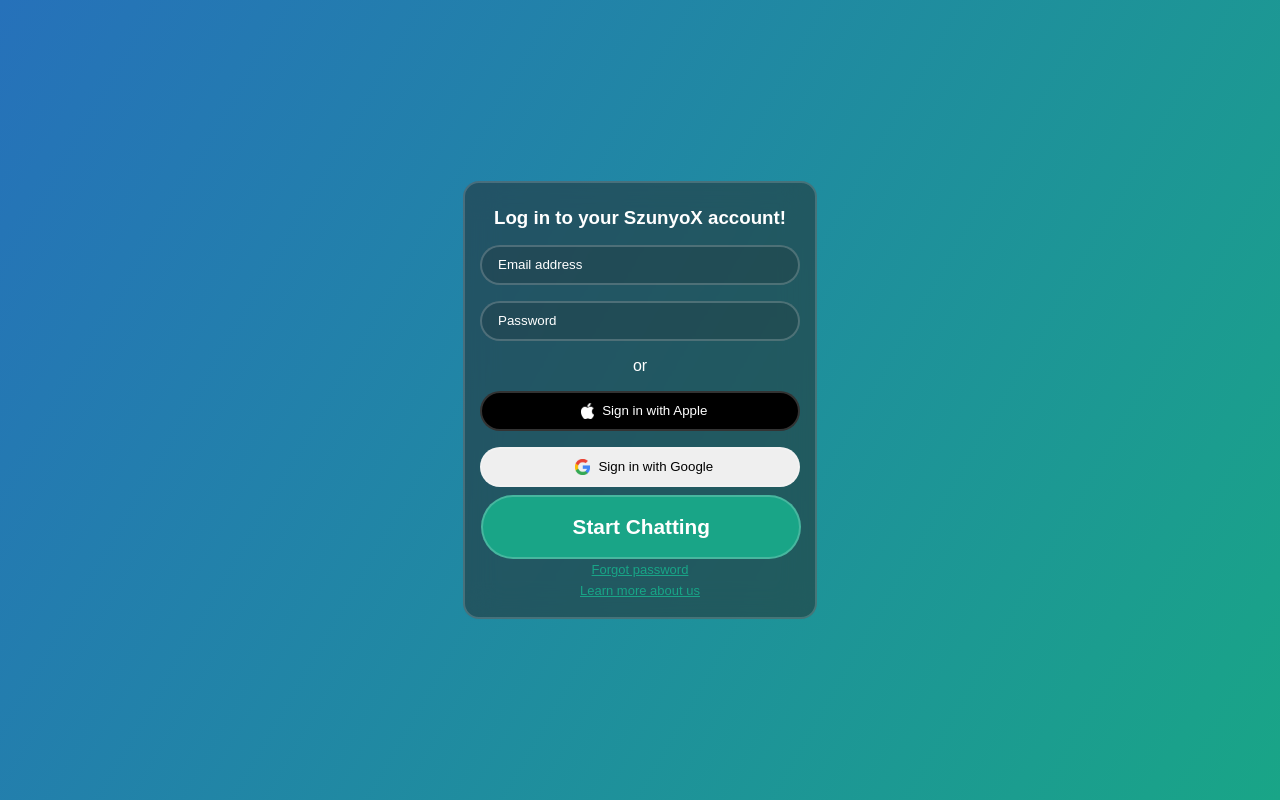
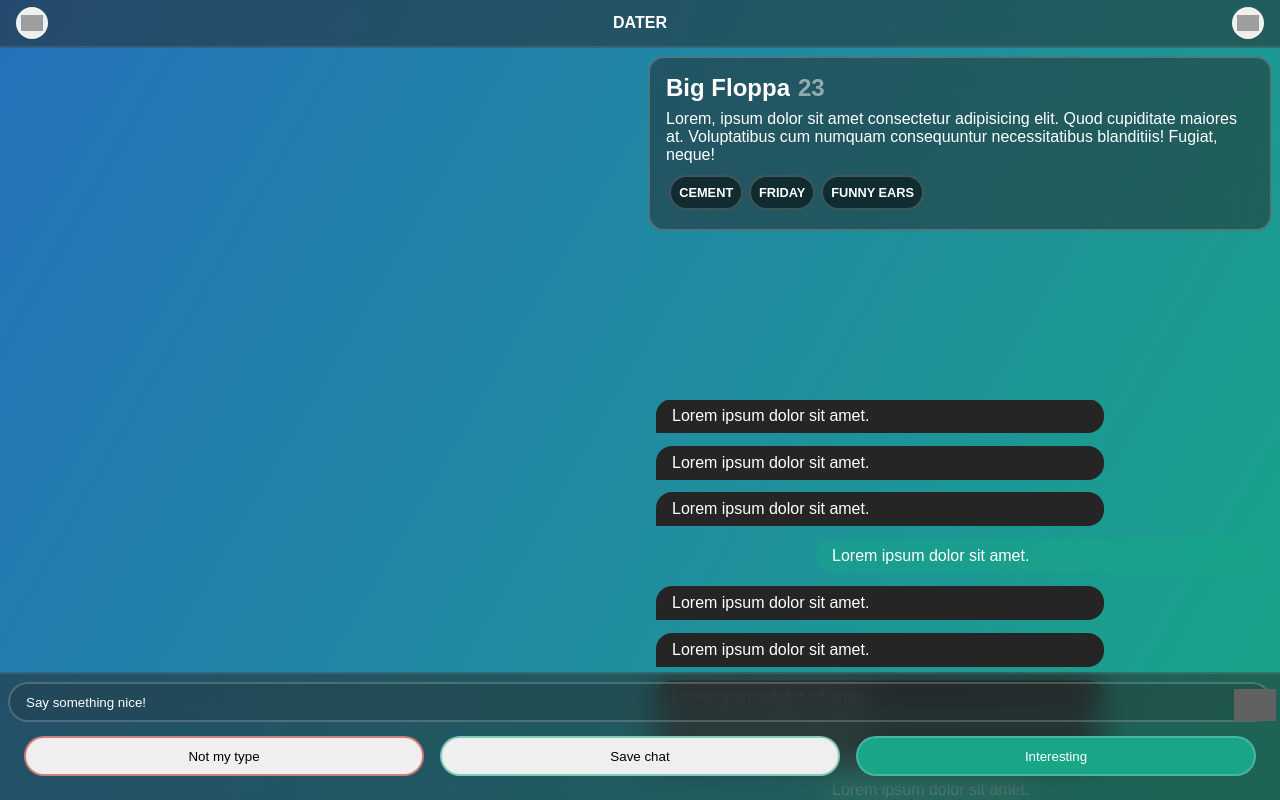
Before and after one commit to DomiDoma/szunyoxChatDesign, a Next.js app: page /dater in a window 1280 px wide. Built offline with nearby package versions, Linux system fonts and the light colour scheme; grey boxes are pictures that could not be loaded.

Commit message:
chats template impl + "/" next links

```diff
--- a/pages/dater.tsx
+++ b/pages/dater.tsx
@@ -1,26 +1,92 @@
 import type { NextPage } from "next";
 import Head from "next/head";
+import { useRouter } from "next/router";
 
 const Login: NextPage = () => {
+  const { push } = useRouter();
   return (
     <div>
-      <form id="login" action="setup.html">
-        <h3>Log in to your SzunyoX account!</h3>
-        <input id="username" type="email" placeholder="Email address" />
-        <input id="password" type="password" placeholder="Password" />
-        <p>or</p>
-        <button className="apple-btn">
-          <img src="../logo/apple.png" alt="" />
-          <span>Sign in with Apple</span>
+      <header>
+        <button title="Back" className="header-btn" onClick={() => push("/")}>
+          <img
+            alt=""
+            src="https://img.icons8.com/ios-filled/90/000000/back.png"
+          />
         </button>
-        <button>
-          <img src="../logo/google.png" alt="" />
-          <span>Sign in with Google</span>
+        Dater
+        <button title="Back" className="header-btn">
+          <img
+            alt=""
+            src="https://img.icons8.com/ios-filled/90/000000/more.png"
+          />
         </button>
-        <button className="main-btn">Start Chatting</button>
-        <a href="#">Forgot password</a>
-        <a href="#">Learn more about us</a>
-      </form>
+      </header>
+      <main>
+        <section className="candidate">
+          <div className="user-info card">
+            <div className="user-header">
+              <h2 id="name">Big Floppa</h2>
+              <h2 id="age">23</h2>
+            </div>
+            <div className="bio">
+              Lorem, ipsum dolor sit amet consectetur adipisicing elit. Quod
+              cupiditate maiores at. Voluptatibus cum numquam consequuntur
+              necessitatibus blanditiis! Fugiat, neque!
+            </div>
+            <div className="tags">
+              <a href="" className="tag">
+                Cement
+              </a>
+              <a href="" className="tag">
+                Friday
+              </a>
+              <a href="" className="tag">
+                Funny Ears
+              </a>
+            </div>
+          </div>
+          <div className="chat">
+            <div className="chat-area">
+              <div className="message">Lorem ipsum dolor sit amet.</div>
+              <div className="message user">
+                Lorem ipsum dolor sit amet. Lorem ipsum dolor sit amet,
+                consectetur adipisicing elit. Laborum, quaerat.
+              </div>
+              <div className="message">Lorem ipsum dolor sit amet.</div>
+              <div className="message">Lorem ipsum dolor sit amet.</div>
+              <div className="message">Lorem ipsum dolor sit amet.</div>
+              <div className="message user">Lorem ipsum dolor sit amet.</div>
+              <div className="message">Lorem ipsum dolor sit amet.</div>
+              <div className="message">Lorem ipsum dolor sit amet.</div>
+              <div className="message">Lorem ipsum dolor sit amet.</div>
+              <div className="message">Lorem ipsum dolor sit amet.</div>
+              <div className="message user">Lorem ipsum dolor sit amet.</div>
+              <div className="message">Lorem ipsum dolor sit amet.</div>
+              <div className="message">Lorem ipsum dolor sit amet.</div>
+              <div className="message">Lorem ipsum dolor sit amet.</div>
+              <div className="message user">Lorem ipsum dolor sit amet.</div>
+              <div className="message user">Lorem ipsum dolor sit amet.</div>
+              <div className="message">Lorem ipsum dolor sit amet.</div>
+            </div>
+            <div className="message-input">
+              <div className="input-elements">
+                <input placeholder="Say something nice!" type="text" />
+                <a className="send-btn">
+                  <img
+                    alt=""
+                    src="https://img.icons8.com/material-rounded/96/000000/send-letter.png"
+                  />
+                </a>
+              </div>
+            </div>
+          </div>
+          <div className="reaction">
+            <button id="dislike">Not my type</button>
+            <button id="save">Save chat</button>
+            <button id="like">Interesting</button>
+          </div>
+        </section>
+      </main>
     </div>
   );
 };
```
Also changed, not shown: pages/chats.tsx (+121 -15 lines), pages/index.tsx (+13 -5 lines), templates/html/chats.html (+68 -35 lines), templates/html/dater.html (+34 -18 lines), templates/html/login.html (+19 -16 lines).
